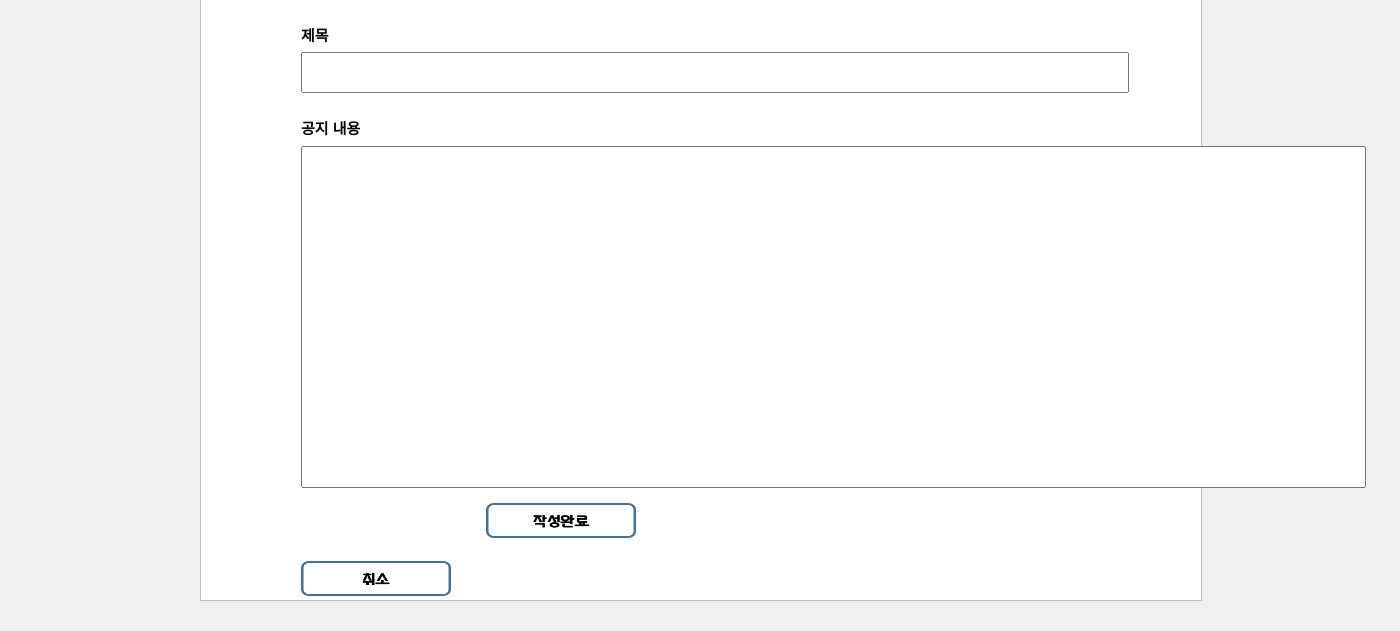
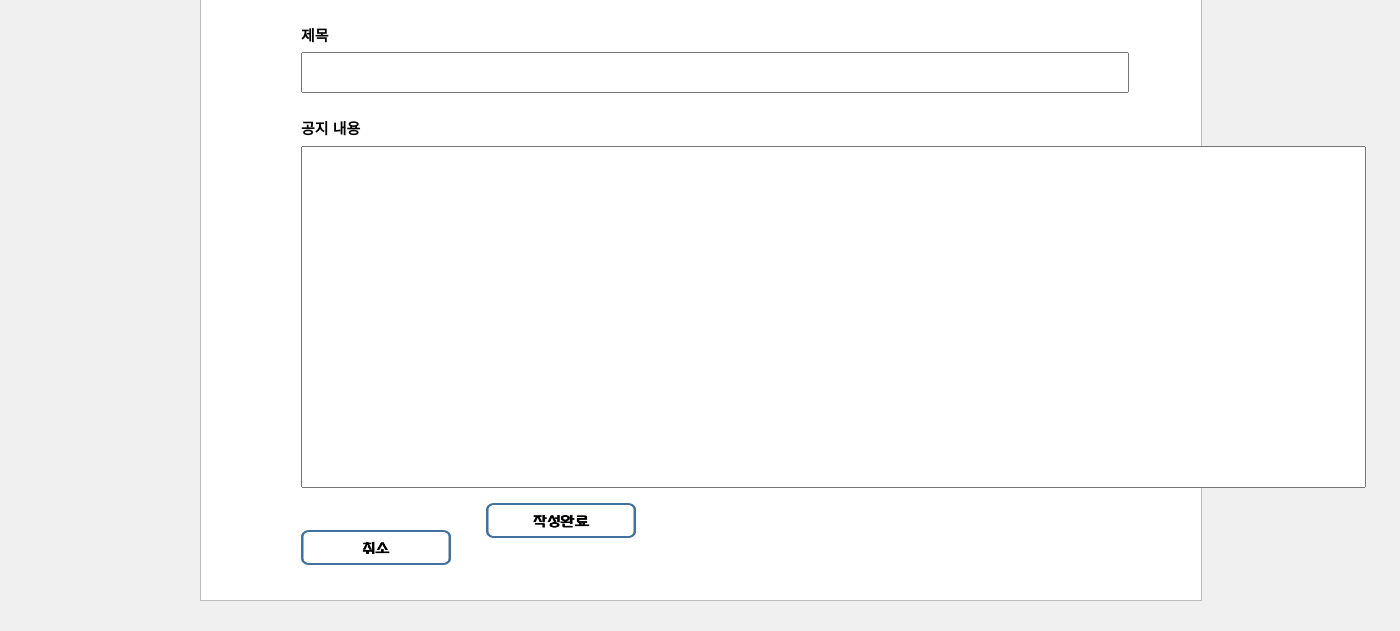
Before and after one commit to DSMcouncilpageMakers/dsmcouncilpage, a PHP site: page /notice-write.html in a window 1400 px wide. Shown: the part 1151-1782 px from the top of the page. Run offline with PHP 8.4, Linux system fonts and the light colour scheme.

Commit message:
Update main.css

```diff
--- a/main.css
+++ b/main.css
@@ -18,6 +18,15 @@ h1, h5{text-align: left;}
   background-color: white;
   padding-left: 100px;
   border: 1px solid #bcbcbc;
+}
+
+.cancel, .over{
+  position: absolute;
+}
+
+.cancel{
+  margin-left: 350px;
+  margin-top: -12px;
 }
 
 #notice-write-main{
```
